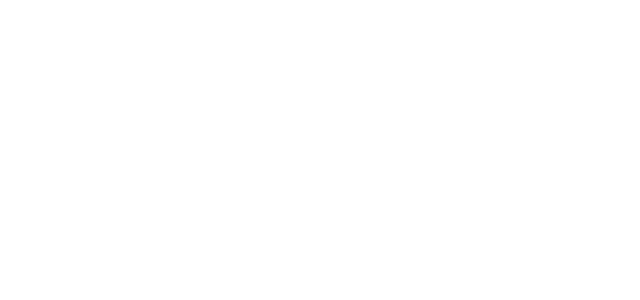
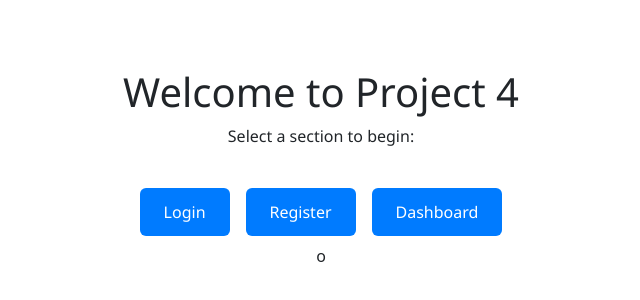
Before and after one commit to JakeBissen/Project-4, a React (Vite) app in the folder frontend/Project4/: page / in a window 1280 px wide. Shown: the part 272-572 px from the top of the page, without its empty margins (319-959 px from the left). Built offline with nearby package versions, Linux system fonts and the light colour scheme.

Commit message:
removed nested react files

```diff
--- a/frontend/Project4/package.json
+++ b/frontend/Project4/package.json
@@ -10,8 +10,11 @@
     "preview": "vite preview"
   },
   "dependencies": {
+    "axios": "^1.13.2",
+    "bootstrap": "^5.3.8",
     "react": "^19.2.0",
-    "react-dom": "^19.2.0"
+    "react-dom": "^19.2.0",
+    "react-router-dom": "^7.9.5"
   },
   "devDependencies": {
     "@eslint/js": "^9.39.1",
--- a/frontend/Project4/src/App.tsx
+++ b/frontend/Project4/src/App.tsx
@@ -6,22 +6,25 @@
 import Login from './Login_page';
 import Dashboard from './dashboard-frontend';
 import Register from './Register';
+import Homepage from './Homepage';
 
 
 function App() {
 
 
-  <Routes>
-    <Route path='/' element={<Login />} />
-     <Route path='/register' element={<Register />} />
-      <Route path='/dashboard' element={<Dashboard />} />
-       <Route path='/' element={<Login />} />
-  </Routes>
+
 
 
   return (
     <>
-
+    <Router>
+     <Routes>
+    <Route path='/' element={<Homepage />} />
+     <Route path='/login' element={<Login />} />
+      <Route path='/register' element={<Register />} />
+       <Route path='/dashboard' element={<Dashboard />} />
+  </Routes>
+  </Router>o
     </>
   )
 }
--- a/frontend/Project4/src/Homepage.css
+++ b/frontend/Project4/src/Homepage.css
@@ -1,11 +1,27 @@
-.home-container {
+
+
+.homepage-container {
   text-align: center;
   margin-top: 5rem;
+  font-family: 'Segoe UI', sans-serif;
 }
 
-.nav-buttons button {
-  margin: 1rem;
+.button-group {
+  margin-top: 2rem;
+}
+
+.button-group button {
+  margin: 0.5rem;
   padding: 0.75rem 1.5rem;
   font-size: 1rem;
+  border: none;
+  border-radius: 6px;
+  background-color: #007bff;
+  color: white;
   cursor: pointer;
+  transition: background-color 0.3s ease;
 }
+
+.button-group button:hover {
+  background-color: #0056b3;
+}
--- a/frontend/Project4/src/Homepage.tsx
+++ b/frontend/Project4/src/Homepage.tsx
@@ -2,14 +2,14 @@
 import { useNavigate } from 'react-router-dom';
 import './Homepage.css';
 
-const Home: React.FC = () => {
+const Homepage: React.FC = () => {
   const navigate = useNavigate();
 
   return (
-    <div className="home-container">
-      <h1>Welcome to the Forum App</h1>
+    <div className="homepage-container">
+      <h1>Welcome to Project 4</h1>
       <p>Select a section to begin:</p>
-      <div className="nav-buttons">
+      <div className="button-group">
         <button onClick={() => navigate('/login')}>Login</button>
         <button onClick={() => navigate('/register')}>Register</button>
         <button onClick={() => navigate('/dashboard')}>Dashboard</button>
@@ -18,4 +18,4 @@
   );
 };
 
-export default Home;
+export default Homepage;
```
Also changed, not shown: frontend/package.json (deleted, +0 -12 lines), 2 other files (tests, documents, lock files or other folders).
